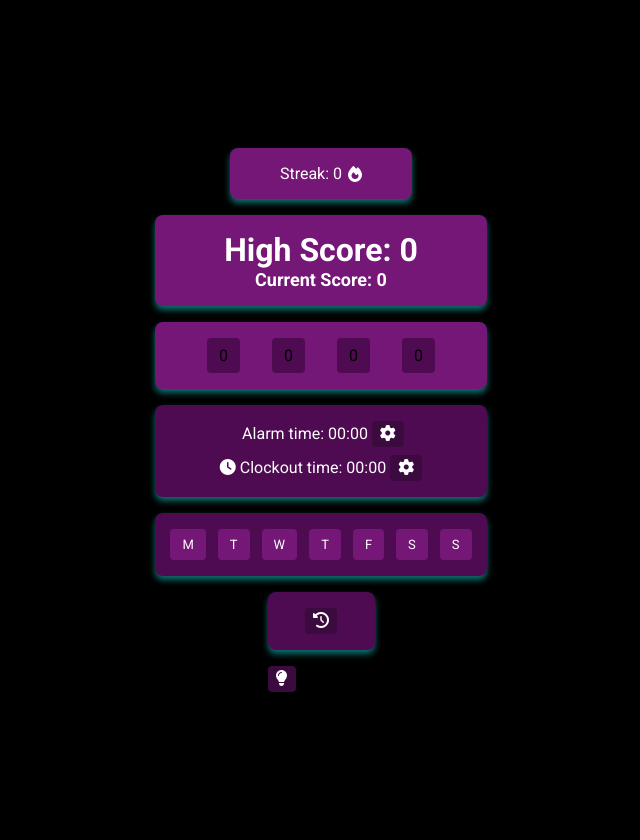
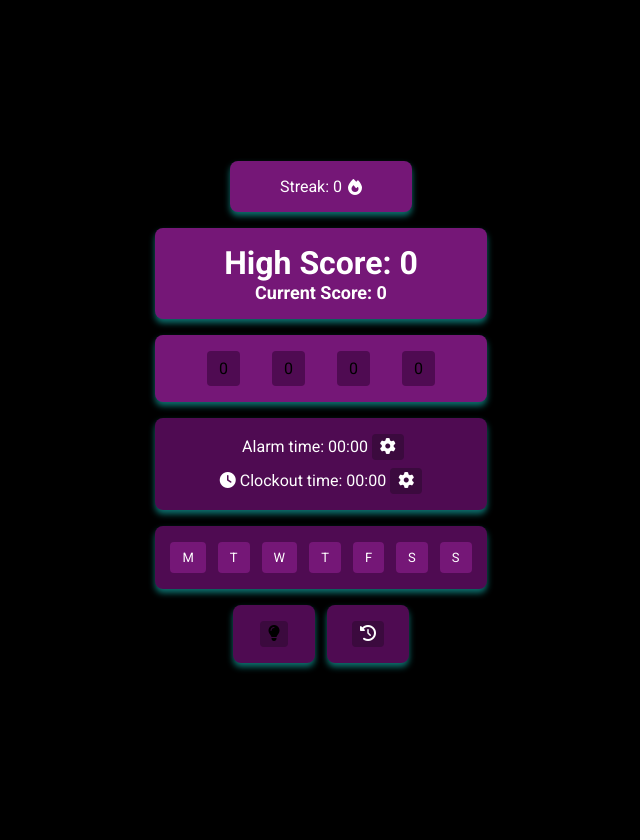
Before and after one commit to Jayl-code/sleepBotWebServer, a Flask app: page / in a window 1280 px wide. Shown: the whole page, without its empty margins (319-959 px from the left). Run offline with Flask 3, Linux system fonts and the light colour scheme; data that the repository does not hold is empty; some libraries are stand-ins or nearby versions.

Commit message:
Added light control toggle

```diff
--- a/main.py
+++ b/main.py
@@ -2,13 +2,13 @@
 from flask import Flask, render_template, redirect, url_for, request, jsonify, abort
 import threading
 
-from modules.get_config import get_alarm_time, get_clockout_time, get_alarm_days
+from modules.get_config import get_alarm_time, get_clockout_time, get_alarm_days, get_is_light_control_enabled
 from modules.alarm_thread import watch_alarm
 from modules.stopping_alarm import stop_alarm_calc
 from modules.handle_clockout import clockout_action
 from modules.handle_habits import habit_done
 from modules.get_update import get_highscore, get_score_and_streak, get_habits
-from modules.update_config import save_alarm_time, save_clockout_time, save_alarm_days
+from modules.update_config import save_alarm_time, save_clockout_time, save_alarm_days, toggle_light_control
 from modules.get_from_db import get_all_history
 from modules.update_db import delete_row, update_today
 
@@ -41,7 +41,8 @@ def home():
         'index.html',
         alarm_time=get_alarm_time(),
         clockout_time=get_clockout_time(),
-        days=get_alarm_days()
+        days=get_alarm_days(),
+        light_mode=get_is_light_control_enabled()
     )
 
 
@@ -148,6 +149,14 @@ def toggle_day():
 
     return jsonify({"success": True, "new_value": days[day]})
 
+# -------------------------
+#       TOGGLE LIGHT
+# -------------------------
+@app.route('/toggle_light_mode', methods=['GET'])
+def toggle_light_mode():
+    toggle_light_control()
+    return redirect(url_for('home'))
+
 
 # -------------------------
 #     START APP WHEN TESTING
--- a/static/style.css
+++ b/static/style.css
@@ -18,7 +18,8 @@ body {
 .streak,
 .scores,
 .habits,
-.history_button {
+.history_button,
+.light_status {
     display: flex;
     flex-direction: column;
     align-items: center;
@@ -37,7 +38,8 @@ body {
 /* --- Individual background colors --- */
 .times,
 .day_container,
-.history_button {
+.history_button,
+.light_status {
     background-color: #4f0b52;
 }
 
@@ -59,8 +61,9 @@ body {
     width: 150px;
 }
 
-.history_button {
-    width: 75px;
+.history_button,
+.light_status {
+    width: 50px;
 }
 
 /* --- Layout rows --- */
@@ -71,7 +74,8 @@ body {
 }
 
 .habits_row,
-.day_row {
+.day_row,
+.button_row {
     display: flex;
 }
 
@@ -79,7 +83,8 @@ body {
     gap: 2rem;
 }
 
-.day_row {
+.day_row,
+.button_row {
     gap: 0.75rem;
 }
 
@@ -119,12 +124,12 @@ button {
     font-size: small;
 }
 
-.day_box.on {
+.on {
     background-color: #751777;
     color: #fff;
 }
 
-.day_box.off {
+.off {
     background-color: #3b0a3e;
     color: #000;
 }
--- a/templates/index.html
+++ b/templates/index.html
@@ -93,6 +93,14 @@
   <!-- History and Light Control -->
    <div class="button_row">
 
+    <div class="light_status">
+      <form id="light_form" method="get" action="/toggle_light_mode">
+        <button class="{{ 'on' if light_mode else 'off' }}" type="submit">
+          <i class="fa-solid fa-lightbulb"></i>
+        </button>
+      </form>
+    </div>
+
     <div class="history_button">
       <form id="history_form" method="get" action="/history">
         <button type="submit">
@@ -101,10 +109,6 @@
       </form>
     </div>
 
-    <div id="light_status_box" class="box enabled">
-      <button onclick="toggleLightStatus()"><i class="fa-solid fa-lightbulb"></i></button>
-    </div>
-
    </div>
 
   <script src="{{ url_for('static', filename='script.js') }}"></script>
```
Also changed, not shown: modules/update_config.py (+10 -0 lines).
